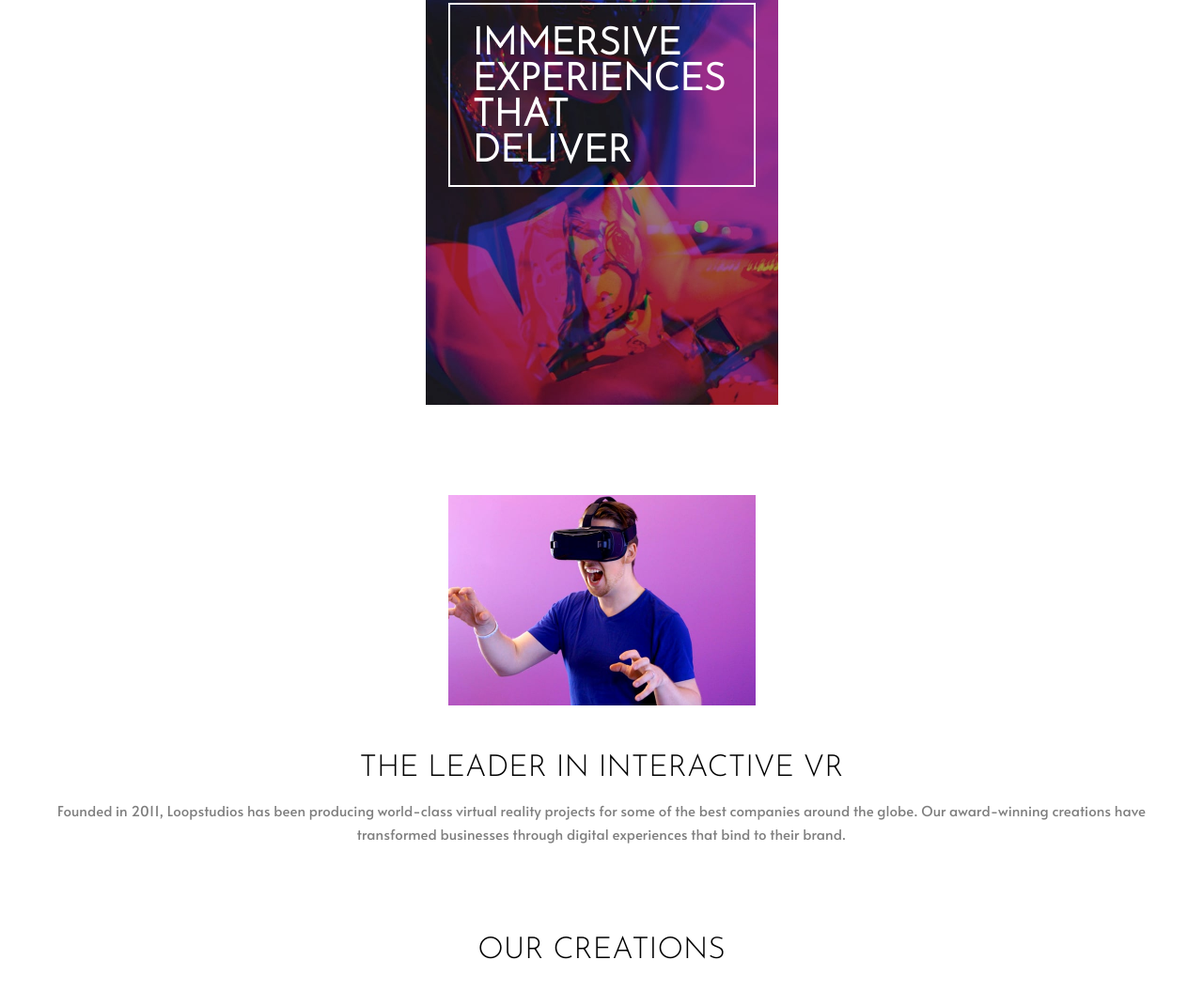
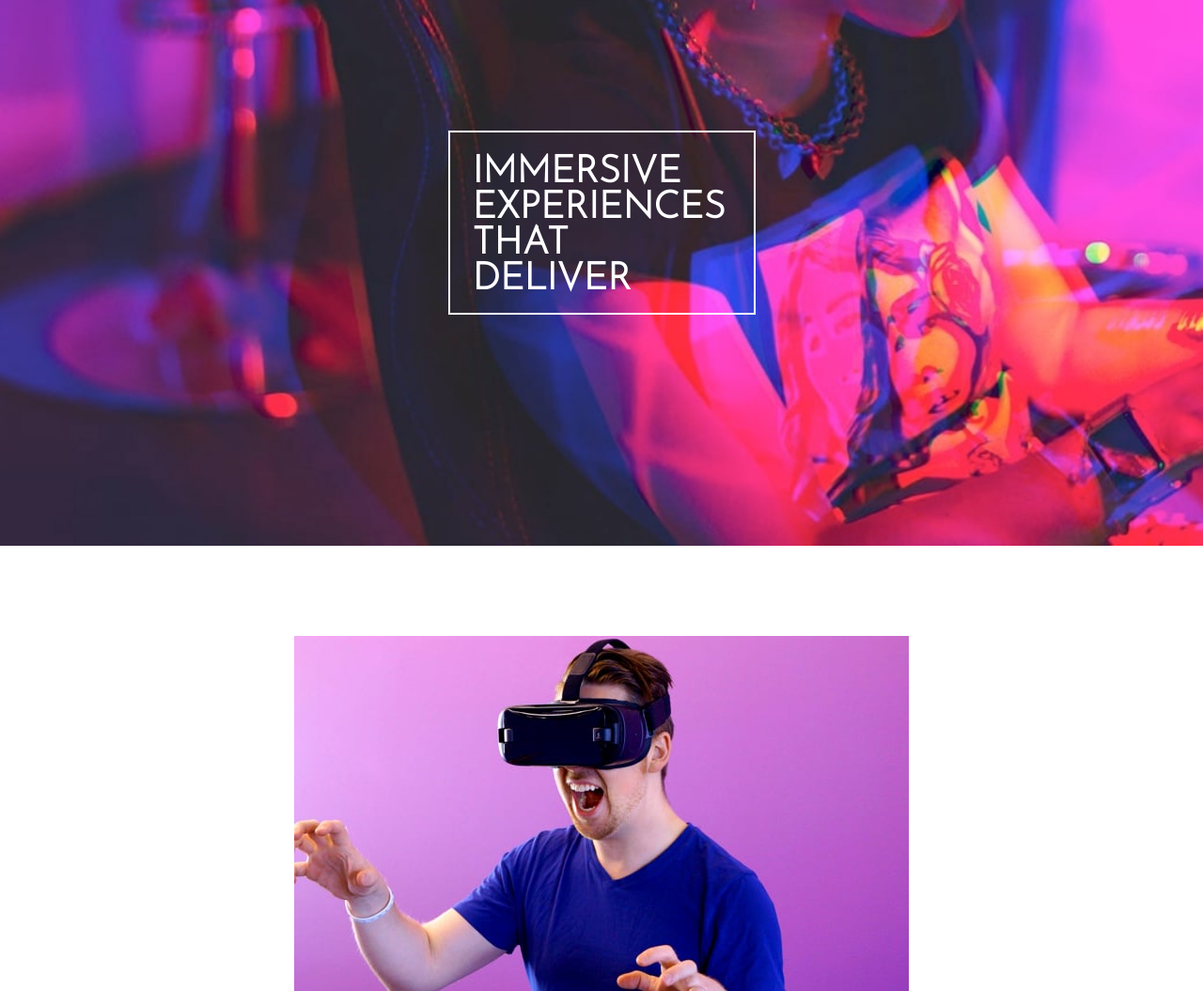
Before and after one commit to SlobodanStojkovic/landing-page-loop-studios, a website: page index.html in a window 1280 px wide. Shown: the part 219-1274 px from the top of the page at 94% size. Drawn offline with Linux system fonts and the light colour scheme.

Commit message:
Add style modifications made for tablets

```diff
--- a/src/scss/index.scss
+++ b/src/scss/index.scss
@@ -68,12 +68,16 @@ $alata: "Alata";
 
 .header {
   background-image: url(../img/mobile/image-hero.jpg);
-  background-size: contain;
+  background-size: cover;
   background-repeat: no-repeat;
-  width: 375px;
-  height: 650px;
+  width: 100%;
+  height: 100vh;
   display: flex;
   flex-direction: column;
+
+  @media (min-width: 1024px) {
+    background-image: url(../img/desktop/image-hero.jpg);
+  }
 }
 
 .navbar {
@@ -110,7 +114,8 @@ $alata: "Alata";
     width: 327px;
     height: 196px;
     border: 2px solid $white;
-    margin: 110px 24px;
+    margin: auto;
+    align-self: center;
 
     &__title {
       margin: 0;
@@ -128,13 +133,13 @@ $alata: "Alata";
   display: flex;
   flex-direction: column;
   align-items: center;
+  width: 80%;
 
   &__img-wrapper {
     padding: 96px 20px 48px;
 
     &__img {
-      width: 327px;
-      height: 224px;
+      width: 100%;
     }
   }
 
@@ -171,6 +176,8 @@ $alata: "Alata";
   &__wrapper {
     display: flex;
     flex-direction: column;
+    width: 100vw;
+    align-items: center;
   }
 
   &__subtitle {
@@ -202,9 +209,10 @@ $alata: "Alata";
   }
 
   &__gallery {
+    width: 90%;
+    max-width: 500px;
+
     &__item {
-      width: 327px;
-      height: 120px;
       margin: 24px;
       background-size: cover;
 
```
Also changed, not shown: dist/css/index.css.
